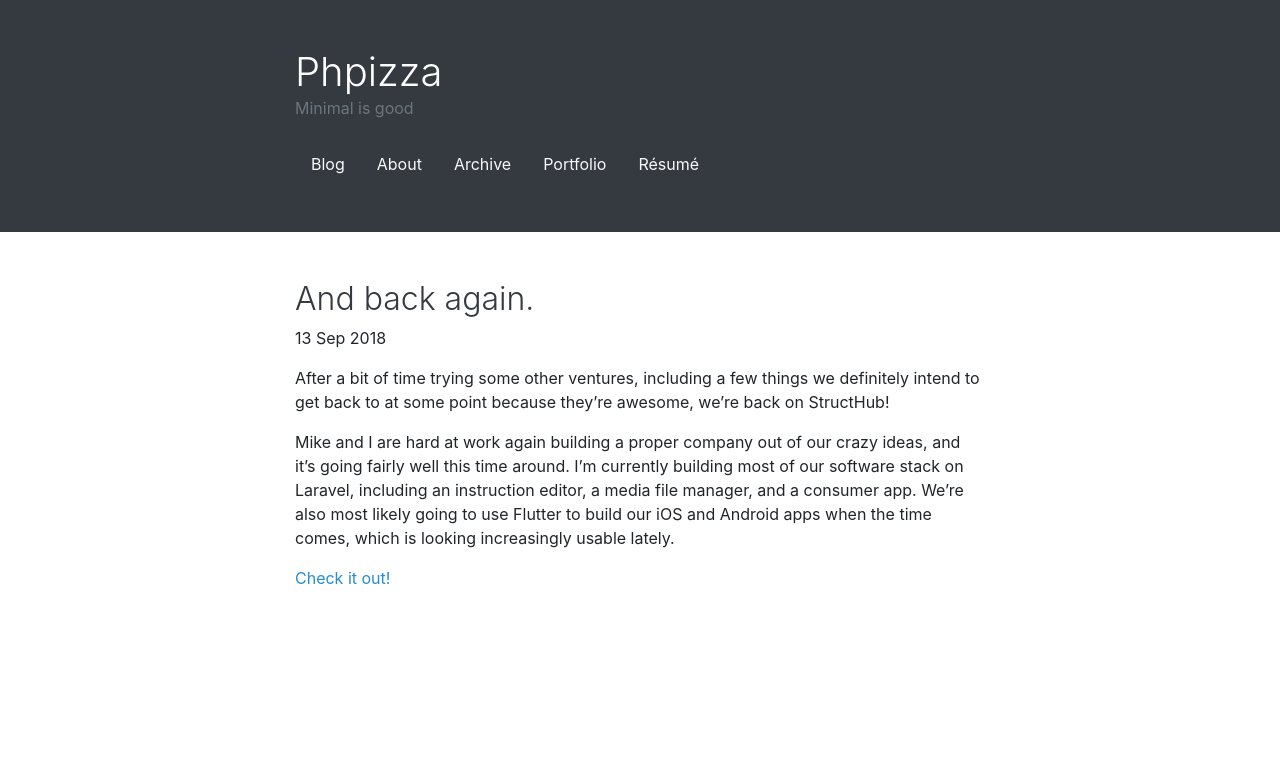
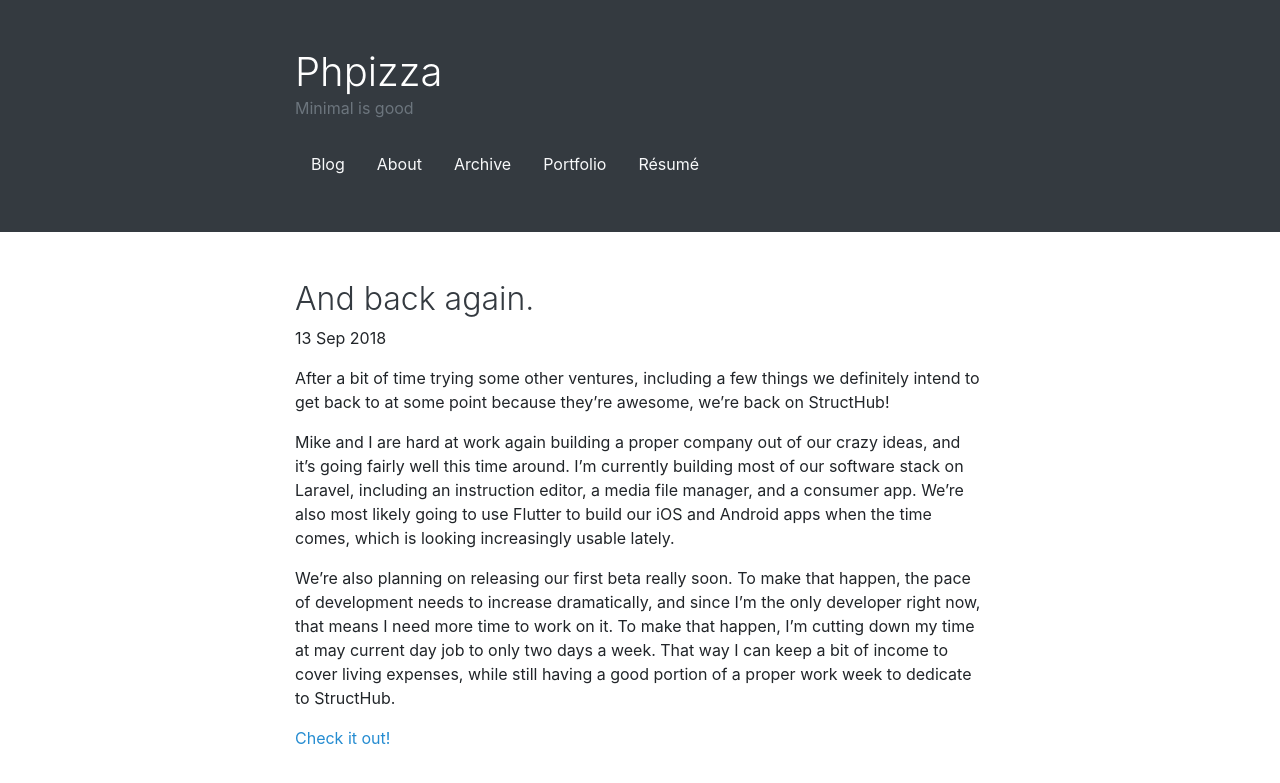
Before and after one commit to Alanaktion/alanaktion.github.io, a Jekyll site: the page built from _posts/2018-09-13-and-back-again.md, in a window 1280 px wide. Shown: the top 783 px of the page. Built offline with Jekyll 4.4.1, drawn with Linux system fonts in a browser that asks for light colours.

Commit message:
Adding note about work schedule change

```diff
--- a/_posts/2018-09-13-and-back-again.md
+++ b/_posts/2018-09-13-and-back-again.md
@@ -9,4 +9,6 @@ After a bit of time trying some other ventures, including a few things we defini
 
 Mike and I are hard at work again building a proper company out of our crazy ideas, and it's going fairly well this time around. I'm currently building most of our software stack on Laravel, including an instruction editor, a media file manager, and a consumer app. We're also most likely going to use Flutter to build our iOS and Android apps when the time comes, which is looking increasingly usable lately.
 
+We're also planning on releasing our first beta really soon. To make that happen, the pace of development needs to increase dramatically, and since I'm the only developer right now, that means I need more time to work on it. To make that happen, I'm cutting down my time at may current day job to only two days a week. That way I can keep a bit of income to cover living expenses, while still having a good portion of a proper work week to dedicate to StructHub.
+
 [Check it out!](https://www.structhub.com/)
```
